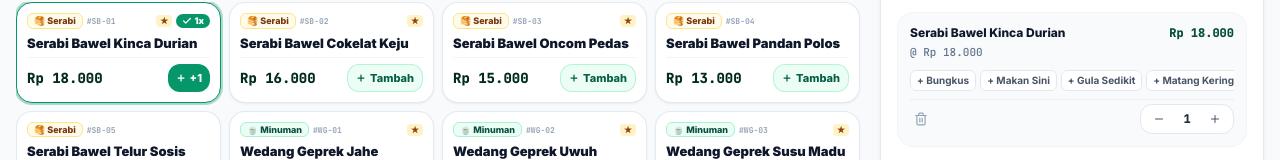
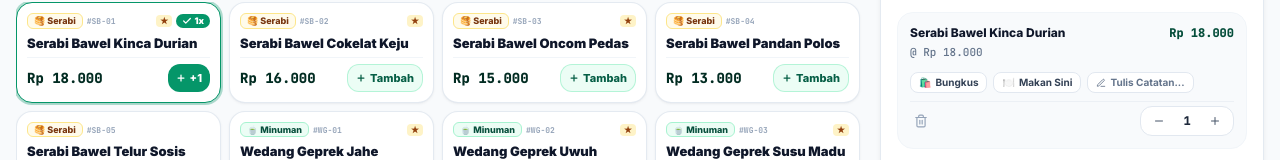
Before and after one commit to FaizCimunk/pak-agan-pos, a Next.js app: page /pos in a window 1280 px wide. Both pictures are taken after a click on the element 118 px from the left and 233 px from the top of the page. Shown: the part 181-341 px from the top of the page. Built offline with nearby package versions, Linux system fonts and the light colour scheme; no server answers; the database is empty.

Commit message:
fix(pos): simplify cart notes to Bungkus, Makan Sini, and custom note input

```diff
--- a/src/components/PosCartDrawer.tsx
+++ b/src/components/PosCartDrawer.tsx
@@ -212,15 +212,8 @@ export default function PosCartDrawer({
             const unitPrice = getCartItemUnitPrice(item);
             const lineSubtotal = unitPrice * item.qty;
 
-            // Kategori-specific Quick Notes: Tanpa Es/Panas (sudah di kartu), fokus ke Bungkus, Makan Sini, & Rasa
-            let quickTags: string[] = [];
-            if (station === 'wedang') {
-              quickTags = ['Bungkus', 'Makan Sini', 'Sedikit Manis', 'Tanpa Gula', 'Pisah Gula', 'Tanpa Es'];
-            } else if (station === 'serabi') {
-              quickTags = ['Bungkus', 'Makan Sini', 'Gula Sedikit', 'Matang Kering', 'Hangat', 'Kuah Pisah'];
-            } else {
-              quickTags = ['Bungkus', 'Makan Sini', 'Pisah Sambal', 'Goreng Kering', 'Hangat', 'Pedas Sedang'];
-            }
+            // Cukup 2 pilihan cepat (Bungkus & Makan Sini) serta tulis catatan sendiri
+            const quickTags = ['Bungkus', 'Makan Sini'];
 
             return (
               <div
@@ -319,8 +312,8 @@ export default function PosCartDrawer({
                       </div>
                     ) : null}
 
-                    {/* Quick Note Pills: Spesifik Kategori (Makanan Tanpa Es, Minuman Lengkap) */}
-                    <div className="flex items-center space-x-1 overflow-x-auto no-scrollbar text-[10px]">
+                    {/* Catatan Cepat: Cukup Bungkus, Makan Sini & Tulis Catatan Sendiri */}
+                    <div className="flex items-center space-x-1.5 text-[10px] pt-0.5">
                       {quickTags.map(tag => {
                         const isSelected = (item.catatan || '').toLowerCase().includes(tag.toLowerCase());
                         return (
@@ -328,25 +321,26 @@ export default function PosCartDrawer({
                             key={tag}
                             type="button"
                             onClick={() => handleQuickAppendNote(index, tag)}
-                            className={`px-1.5 py-0.5 rounded-md font-bold shrink-0 transition-colors cursor-pointer ${
+                            className={`px-2 py-0.5 rounded-lg font-bold shrink-0 transition-colors cursor-pointer flex items-center space-x-1 ${
                               isSelected
-                                ? 'bg-amber-600 text-white shadow-2xs'
-                                : 'bg-white text-slate-600 border border-slate-200 hover:bg-slate-100'
+                                ? (tag === 'Bungkus' ? 'bg-amber-600 text-white shadow-2xs' : 'bg-emerald-700 text-white shadow-2xs')
+                                : 'bg-white text-slate-700 border border-slate-200 hover:bg-slate-100'
                             }`}
                           >
-                            + {tag}
+                            <span>{tag === 'Bungkus' ? '🛍️' : '🍽️'}</span>
+                            <span>{tag}</span>
                           </button>
                         );
                       })}
-                      {!item.catatan && (
-                        <button
-                          type="button"
-                          onClick={() => handleStartEditNote(index, '')}
-                          className="px-1.5 py-0.5 rounded-md font-bold text-slate-400 hover:text-slate-700 shrink-0 italic cursor-pointer"
-                        >
-                          + Catatan...
-                        </button>
-                      )}
+
+                      <button
+                        type="button"
+                        onClick={() => handleStartEditNote(index, item.catatan || '')}
+                        className="px-2 py-0.5 rounded-lg font-bold text-slate-500 hover:text-slate-800 bg-white border border-slate-200 hover:bg-slate-100 shrink-0 cursor-pointer flex items-center space-x-1"
+                      >
+                        <Edit3 className="w-2.5 h-2.5" />
+                        <span>{item.catatan ? 'Ubah' : 'Tulis Catatan...'}</span>
+                      </button>
                     </div>
                   </div>
                 )}
```
